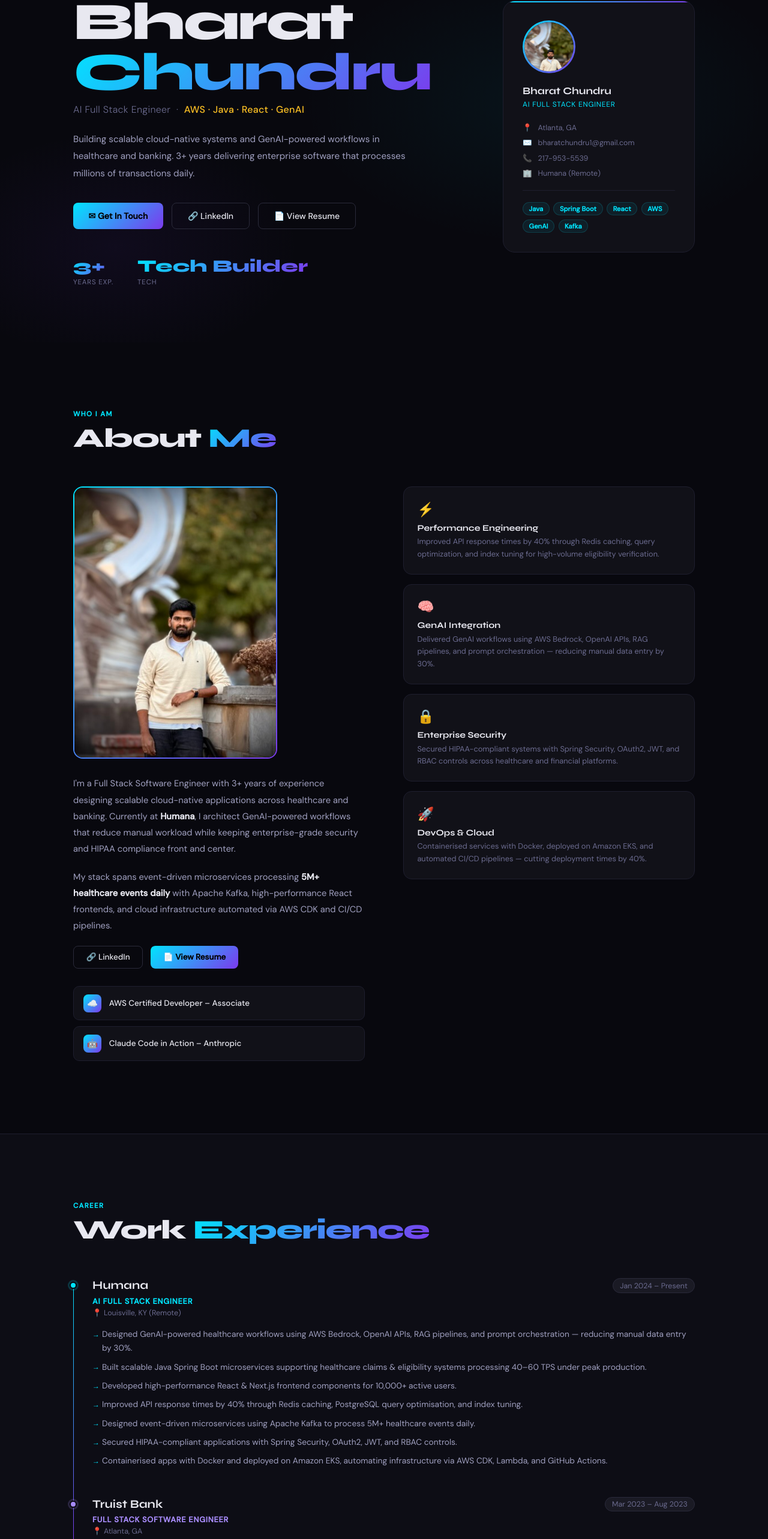
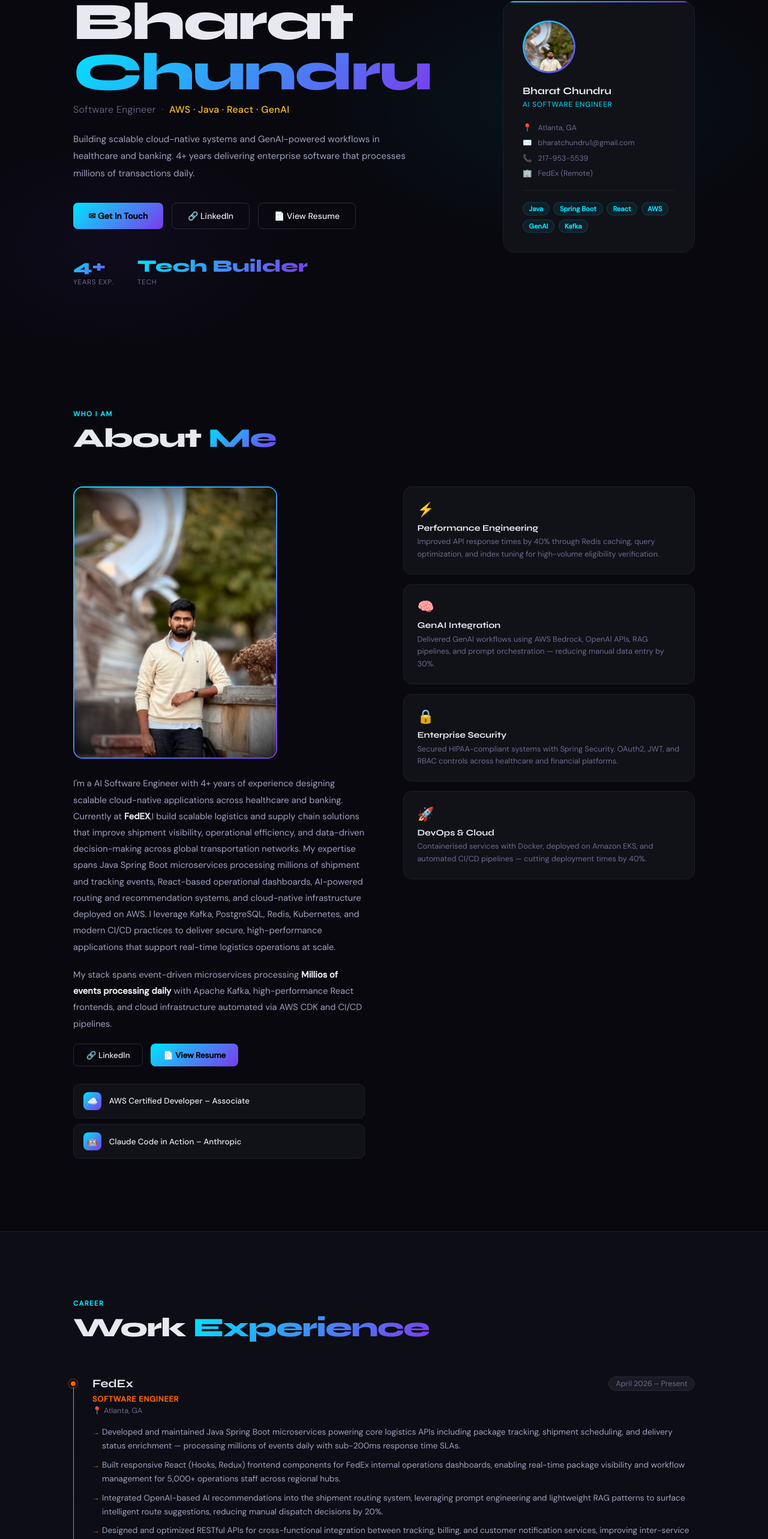
Before and after one commit to bharat-0099/bharat-portfolio, a React (Create React App) app: page / in a window 1280 px wide. Shown: the part 229-2795 px from the top of the page at 60% size. Built offline with nearby package versions, Linux system fonts and the light colour scheme.

Commit message:
Updated exerince section and rsume

```diff
--- a/src/App.js
+++ b/src/App.js
@@ -1,14 +1,14 @@
 import { useState, useEffect, useRef } from "react";
 
 import PROFILE_IMG from "./assets/image.jpeg";
-import RESUME_PDF from "./assets/resume.pdf";
+import RESUME_PDF from "./assets/Bharat Chundru_Softwrae Engineer.pdf";
 
 
 /* ── DATA ─────────────────────────────────────────────── */
 const NAV = ["About", "Experience", "Skills", "Projects", "Startup", "Education", "Connect"];
 
 const STATS = [
-  { num: "3+", label: "Years Exp." },
+  { num: "4+", label: "Years Exp." },
   { num: "Tech Builder", label: "Tech" },
 
 ];
@@ -22,8 +22,21 @@
 
 const EXPERIENCE = [
   {
-    company: "Humana", role: "AI Full Stack Engineer",
-    period: "Jan 2024 – Present", location: "Louisville, KY (Remote)", color: "#00e5ff",
+    company: "FedEx", role: "Software Engineer",
+    period: "April 2026 – Present", location: "Atlanta, GA", color: "#ff6200",
+    bullets: [
+      "Developed and maintained Java Spring Boot microservices powering core logistics APIs including package tracking, shipment scheduling, and delivery status enrichment — processing millions of events daily with sub-200ms response time SLAs.",
+      "Built responsive React (Hooks, Redux) frontend components for FedEx internal operations dashboards, enabling real-time package visibility and workflow management for 5,000+ operations staff across regional hubs.",
+      "Integrated OpenAI-based AI recommendations into the shipment routing system, leveraging prompt engineering and lightweight RAG patterns to surface intelligent route suggestions, reducing manual dispatch decisions by 20%.",
+      "Designed and optimized RESTful APIs for cross-functional integration between tracking, billing, and customer notification services, improving inter-service data consistency and reducing downstream errors by 25%.",
+      "Applied PostgreSQL query optimization and Redis caching strategies to shipment lookup services, achieving a 35% reduction in average API response times under high-concurrency peak shipping periods (Q4 holiday season).",
+      "Secured logistics APIs using OAuth2 and JWT with role-based access control, ensuring compliant, least-privilege access to sensitive shipment and customer PII data across 6+ services.",
+      "Implemented CI/CD pipelines using Jenkins and GitHub Actions for automated build, test, and deployment of microservices to AWS EKS, cutting release cycle time by 40% and improving deployment reliability across logistics service environments.",
+    ],
+  },
+  {
+    company: "Humana", role: "AI Software Engineer",
+    period: "Jan 2024 – April 2026", location: "Louisville, KY (Remote)", color: "#00e5ff",
     bullets: [
       "Designed GenAI-powered healthcare workflows using AWS Bedrock, OpenAI APIs, RAG pipelines, and prompt orchestration — reducing manual data entry by 30%.",
       "Built scalable Java Spring Boot microservices supporting healthcare claims & eligibility systems processing 40–60 TPS under peak production.",
@@ -35,7 +48,7 @@
     ],
   },
   {
-    company: "Truist Bank", role: "Full Stack Software Engineer",
+    company: "Truist Bank", role: "Software Engineer",
     period: "Mar 2023 – Aug 2023", location: "Atlanta, GA", color: "#a78bfa",
     bullets: [
       "Developed React.js & Redux banking applications for transaction management, payment scheduling, and account workflows.",
@@ -310,10 +323,10 @@
               <span style={{ background: "linear-gradient(135deg,#00e5ff,#7c3aed)", WebkitBackgroundClip: "text", WebkitTextFillColor: "transparent" }}>Chundru</span>
             </h1>
             <p style={{ ...anim(0.32), fontSize: "1rem", color: "#6b6b8f", fontWeight: 300, marginBottom: "1.6rem", letterSpacing: "0.02em" }}>
-              AI Full Stack Engineer &nbsp;·&nbsp; <span style={{ color: "#fbbf24", fontWeight: 500 }}>AWS · Java · React · GenAI</span>
+              Software Engineer &nbsp;·&nbsp; <span style={{ color: "#fbbf24", fontWeight: 500 }}>AWS · Java · React · GenAI</span>
             </p>
             <p style={{ ...anim(0.42), fontSize: "0.95rem", color: "#a0a0c0", lineHeight: 1.85, maxWidth: 560, marginBottom: "2.2rem" }}>
-              Building scalable cloud-native systems and GenAI-powered workflows in healthcare and banking. 3+ years delivering enterprise software that processes millions of transactions daily.
+              Building scalable cloud-native systems and GenAI-powered workflows in healthcare and banking. 4+ years delivering enterprise software that processes millions of transactions daily.
             </p>
             <div style={{ ...anim(0.52), display: "flex", gap: "0.9rem", flexWrap: "wrap" }}>
               <a href="#connect" onClick={e => { e.preventDefault(); document.getElementById("connect")?.scrollIntoView({ behavior: "smooth" }); }}
@@ -353,8 +366,8 @@
              <img src={PROFILE_IMG} alt="Bharat Chundru" style={{ width: "100%", height: "100%", objectFit: "cover", objectPosition: "center top" }} />
             </div>
             <h3 style={{ fontFamily: "'Syne',sans-serif", fontSize: "1.05rem", fontWeight: 700, marginBottom: "0.25rem" }}>Bharat Chundru</h3>
-            <p style={{ fontSize: "0.75rem", color: "#00e5ff", textTransform: "uppercase", letterSpacing: "0.06em", marginBottom: "1.4rem" }}>AI Full Stack Engineer</p>
-            {[["📍", "Atlanta, GA"], ["✉️", "bharatchundru1@gmail.com"], ["📞", "217-953-5539"], ["🏢", "Humana (Remote)"]].map(([icon, val]) => (
+            <p style={{ fontSize: "0.75rem", color: "#00e5ff", textTransform: "uppercase", letterSpacing: "0.06em", marginBottom: "1.4rem" }}>AI Software Engineer</p>
+            {[["📍", "Atlanta, GA"], ["✉️", "bharatchundru1@gmail.com"], ["📞", "217-953-5539"], ["🏢", "FedEx (Remote)"]].map(([icon, val]) => (
               <div key={val} style={{ display: "flex", alignItems: "center", gap: "0.6rem", fontSize: "0.78rem", color: "#6b6b8f", marginBottom: "0.6rem" }}>
                 <span style={{ color: "#00e5ff", width: 16 }}>{icon}</span>{val}
               </div>
@@ -389,10 +402,12 @@
               <img src={PROFILE_IMG} alt="Bharat Chundru" style={{ width: "100%", height: "100%", objectFit: "cover", objectPosition: "center top", display: "block" }} />
             </div>
             <p style={{ color: "#a0a0c0", marginBottom: "1.2rem", fontSize: "0.92rem", lineHeight: 1.85 }}>
-              I'm a Full Stack Software Engineer with 3+ years of experience designing scalable cloud-native applications across healthcare and banking. Currently at <strong style={{ color: "#e8e8f0" }}>Humana</strong>, I architect GenAI-powered workflows that reduce manual workload while keeping enterprise-grade security and HIPAA compliance front and center.
+              I'm a AI Software Engineer with 4+ years of experience designing scalable cloud-native applications across healthcare and banking. Currently at <strong style={{ color: "#e8e8f0" }}>FedEX</strong>,I build scalable logistics and supply chain solutions that improve shipment visibility, operational efficiency, and data-driven decision-making across global transportation networks.
+
+My expertise spans Java Spring Boot microservices processing millions of shipment and tracking events, React-based operational dashboards, AI-powered routing and recommendation systems, and cloud-native infrastructure deployed on AWS. I leverage Kafka, PostgreSQL, Redis, Kubernetes, and modern CI/CD practices to deliver secure, high-performance applications that support real-time logistics operations at scale.
             </p>
             <p style={{ color: "#a0a0c0", marginBottom: "1.2rem", fontSize: "0.92rem", lineHeight: 1.85 }}>
-              My stack spans event-driven microservices processing <strong style={{ color: "#e8e8f0" }}>5M+ healthcare events daily</strong> with Apache Kafka, high-performance React frontends, and cloud infrastructure automated via AWS CDK and CI/CD pipelines.
+              My stack spans event-driven microservices processing <strong style={{ color: "#e8e8f0" }}>Millios of events processing daily</strong> with Apache Kafka, high-performance React frontends, and cloud infrastructure automated via AWS CDK and CI/CD pipelines.
             </p>
             {/* Buttons row */}
             <div style={{ display: "flex", gap: "0.8rem", flexWrap: "wrap", marginBottom: "1.8rem" }}>
@@ -1268,7 +1283,7 @@
 function Footer() {
   return (
     <footer style={{ borderTop: "1px solid #1e1e2e", padding: "1.8rem", textAlign: "center", fontSize: "0.78rem", color: "#6b6b8f" }}>
-      Built with ♥ &nbsp;·&nbsp; <span style={{ color: "#00e5ff" }}>Bharat Chundru</span> &nbsp;·&nbsp; Full Stack Engineer &nbsp;·&nbsp; Atlanta, GA
+      Built with ♥ &nbsp;·&nbsp; <span style={{ color: "#00e5ff" }}>Bharat Chundru</span> &nbsp;·&nbsp; Software Engineer &nbsp;·&nbsp; Atlanta, GA
     </footer>
   );
 }
```
Also changed, not shown: 2 other files (tests, documents, lock files or other folders).
